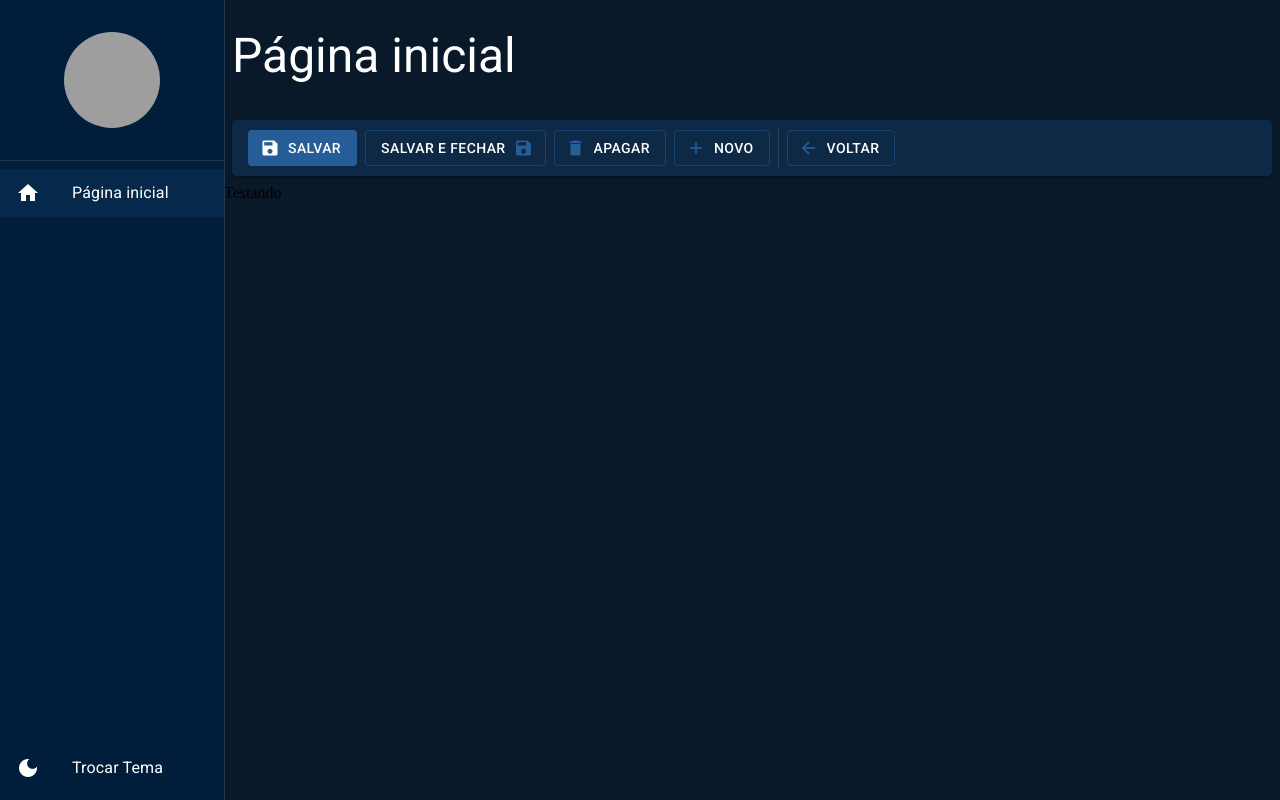
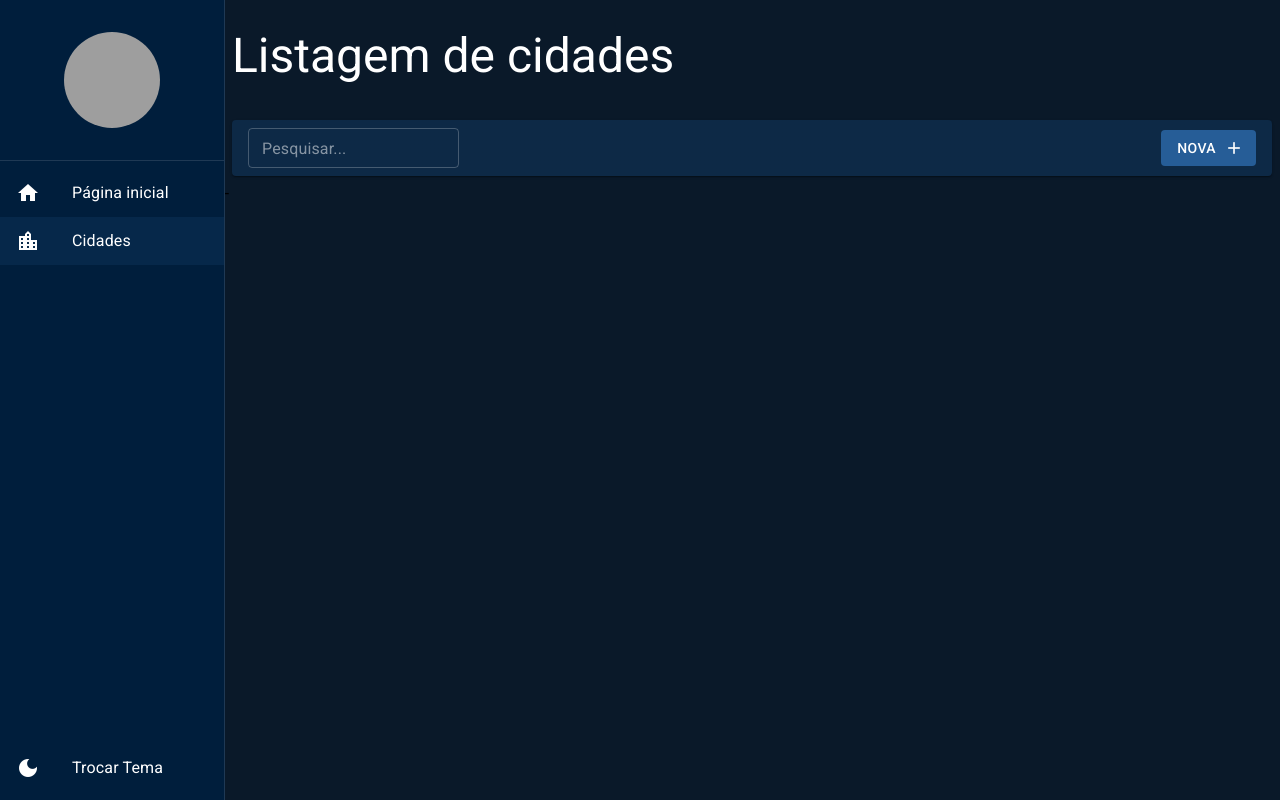
Before and after one commit to fragosojp/react-materialui-ts, a React (Create React App) app: page /cidades in a window 1280 px wide. Before the commit this address led to /pagina-inicial. Built offline with nearby package versions, Linux system fonts and the light colour scheme; grey boxes are pictures that could not be loaded.

Commit message:
Feat: add Cidades

```diff
--- /dev/null
+++ b/src/pages/cidades/ListagemDeCidade.tsx
@@ -0,0 +1,15 @@
+import { FerramentasDaListagem } from "../../shared/components";
+import { LayoutBaseDePagina } from "../../shared/layouts";
+
+export const ListagemDeCidade: React.FC = () => {
+  return (
+    <LayoutBaseDePagina
+      titulo="Listagem de cidades"
+      barraDeFerramentas={
+        <FerramentasDaListagem textoBotaoNovo="Nova" mostrarInputBusca />
+      }
+    >
+      -
+    </LayoutBaseDePagina>
+  );
+};
--- a/src/pages/index.ts
+++ b/src/pages/index.ts
@@ -1 +1,2 @@
 export * from "./dashboard/Dashboard";
+export * from "./cidades/ListagemDeCidade";
--- a/src/routes/index.tsx
+++ b/src/routes/index.tsx
@@ -1,7 +1,7 @@
 import { useEffect } from "react";
+import { Routes, Route, Navigate } from "react-router-dom";
 
-import { Routes, Route, Navigate } from "react-router-dom";
-import { Dashboard } from "../pages";
+import { Dashboard, ListagemDeCidade } from "../pages";
 
 import { useDrawerContext } from "../shared/contexts";
 
@@ -15,12 +15,18 @@ export const AppRoutes = () => {
         icon: "home",
         path: "/pagina-inicial",
       },
+      {
+        label: "Cidades",
+        icon: "location_city",
+        path: "/cidades",
+      },
     ]);
   }, []);
 
   return (
     <Routes>
       <Route path="/pagina-inicial" element={<Dashboard />} />
+      <Route path="/cidades" element={<ListagemDeCidade />} />
       <Route path="*" element={<Navigate to="/pagina-inicial" />} />
     </Routes>
   );
```
